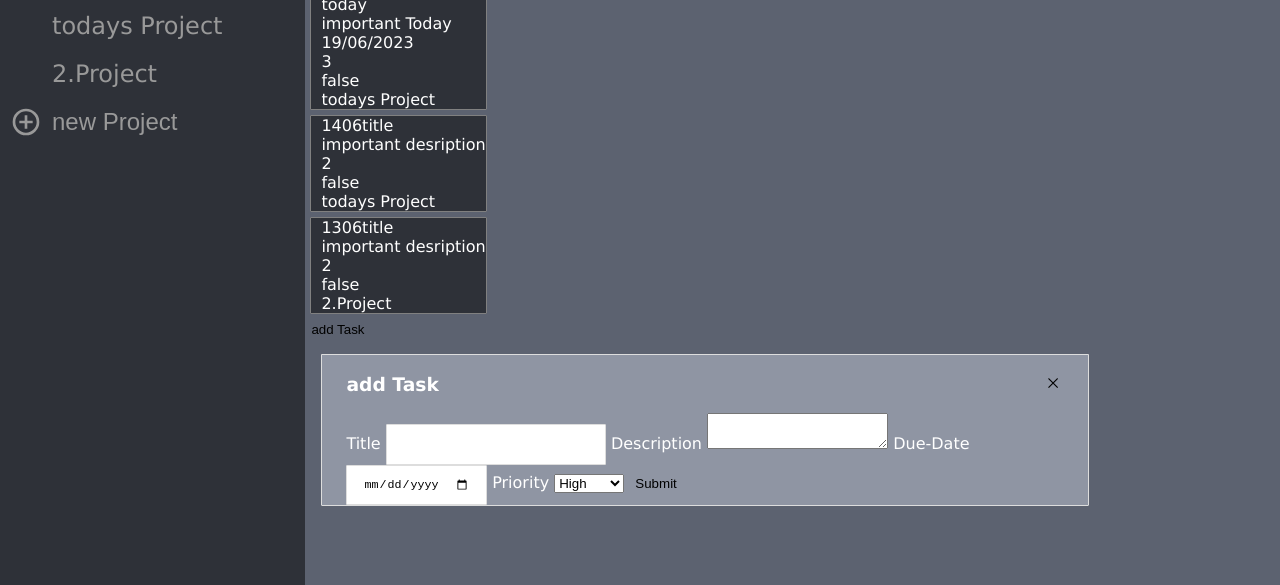
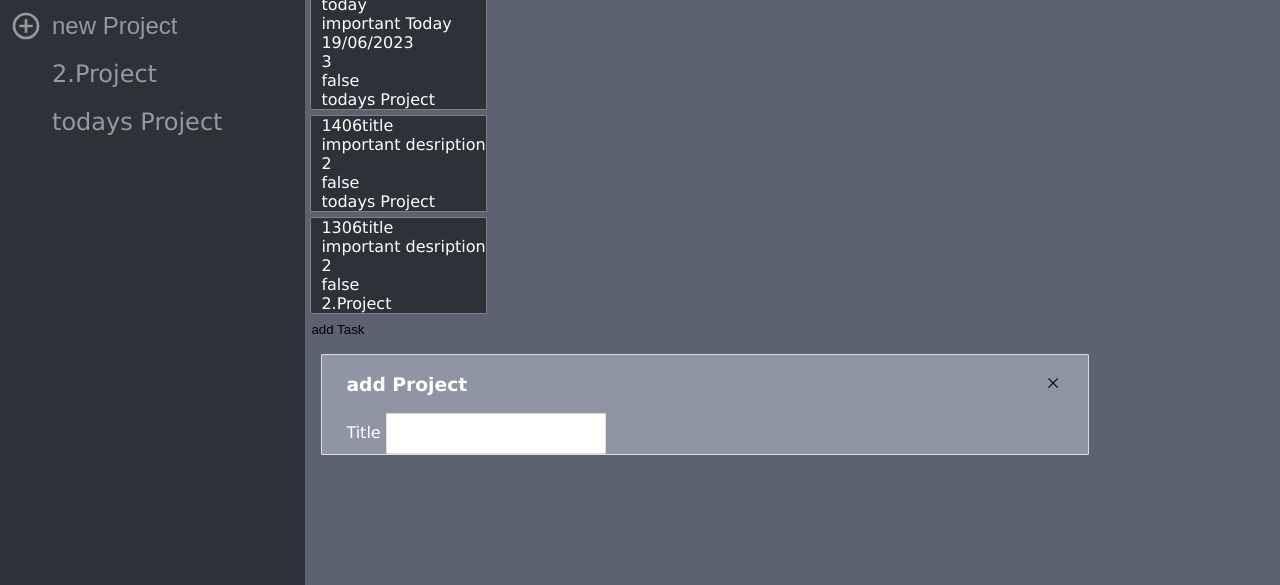
Before and after one commit to Andr-e-acute/Odin-TodoList, a website with bundled scripts: page dist/index.html in a window 1280 px wide. Shown: the part 215-800 px from the top of the page. Built offline with nearby package versions, Linux system fonts and the light colour scheme.

Commit message:
started with add project form

```diff
--- a/src/input.js
+++ b/src/input.js
@@ -11,8 +11,8 @@ const createEventListener = () => {
     });
   });
   //Projects toggle hide
-  const projectsCatergory = document.querySelector(".projects");
-  projectsCatergory.addEventListener("click",clickedProjects
+  const projectsCategory = document.querySelector(".projects");
+  projectsCategory.addEventListener("click",clickedProjects
   );
 
   //addProject btn
@@ -37,7 +37,7 @@ const createEventListener = () => {
   });
 };
 function clickedProjects() {
-  //toggle visibilty
+  //toggle visibility
   const projects = document.querySelectorAll("#sidebar .toggleProjectsVis");
   projects.forEach((project) => {
     project.classList.toggle("hidden");
--- a/src/manageDom.js
+++ b/src/manageDom.js
@@ -5,12 +5,10 @@ import { format, isValid } from "date-fns";
 const allCategory = document.querySelector("[data-tasks='all']");
 let currentActive;
 
-
-
 function changeActiveCategory(target) {
   // there should  never be more then 1 active change do querySelector?
   currentActive = document.querySelectorAll(".active") ?? allCategory;
-  currentActive.forEach(active=>active.classList.remove("active"))
+  currentActive.forEach((active) => active.classList.remove("active"));
 
   target.classList.add("active");
   currentActive = target;
@@ -18,8 +16,7 @@ function changeActiveCategory(target) {
 }
 
 function displayProjects() {
-
-  const addProjectBtn =document.querySelector("#sidebar>.addProject")
+  const addProjectBtn = document.querySelector("#sidebar>.addProject");
 
   projectArray.map((project) => {
     const projectDom = document.createElement("li");
@@ -27,11 +24,10 @@ function displayProjects() {
     projectDom.classList.add("toggleProjectsVis");
 
     projectDom.textContent = project;
-    projectDom.dataset.tasks=project;
+    projectDom.dataset.tasks = project;
 
-    addProjectBtn.before(projectDom)
+    addProjectBtn.after(projectDom);
   });
-
 }
 
 function displayTasks() {
```
Also changed, not shown: dist/index.html.
